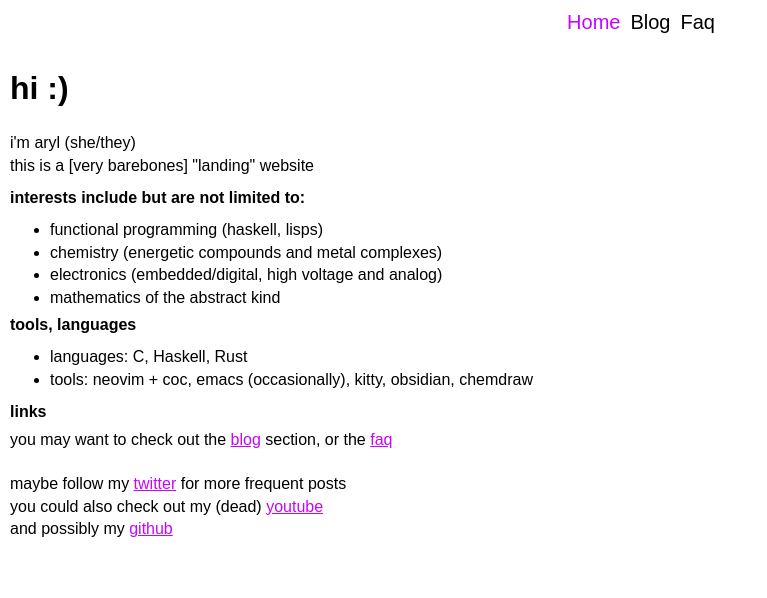
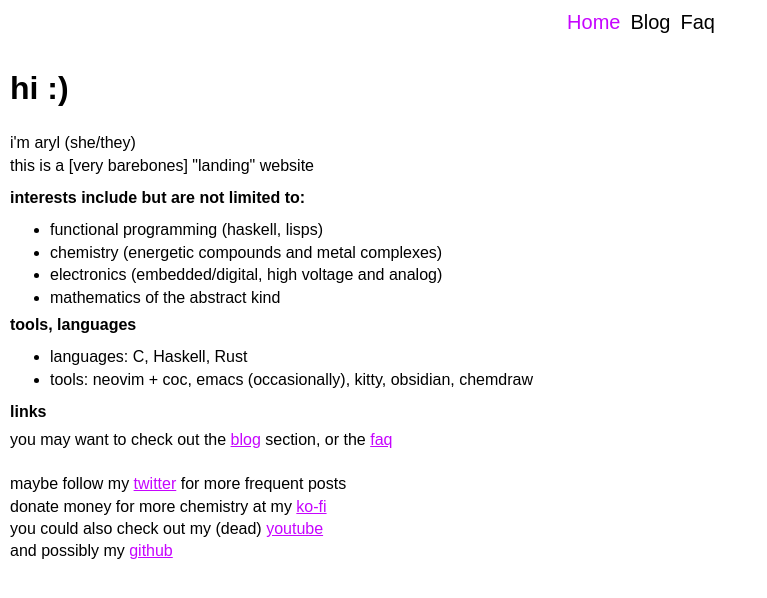
Before and after one commit to isopropyletherperoxide/isopropyletherperoxide.github.io, a Jekyll site: the page built from index.html, in a window 1280 px wide. Shown: the top 598 px of the page, without its empty margins (0-767 px from the left). Built offline with Jekyll 4.4.1, drawn with Linux system fonts in a browser that asks for light colours.

Commit message:
new link

```diff
--- a/index.html
+++ b/index.html
@@ -24,7 +24,8 @@ this is a [very barebones] "landing" website</br>
         <li>tools: neovim + coc, emacs (occasionally), kitty, obsidian, chemdraw</li>
 </ul>
 <h4 style="margin: 20px auto 5px auto;"> links </h4>
-you may want to check out the <a href= /blog>blog</a> section, or the <a href="/faq">faq</a> </br> </br>
+you may want to check out the <a href=/blog>blog</a> section, or the <a href="/faq">faq</a> </br> </br>
 maybe follow my <a href="https://www.twitter.com/endless_sine">twitter</a> for more frequent posts</br>
+donate money for more chemistry at my <a href="https://ko-fi.com/arylh">ko-fi</a></br>
 you could also check out my (dead) <a href="https://www.youtube.com/channel/UCP5KSO8JNiXSLY9bW24Ko2A">youtube</a></br>
 and possibly my <a href="https://github.com/isopropyletherperoxide">github</a>
```
Also changed, not shown: 5 other files.
